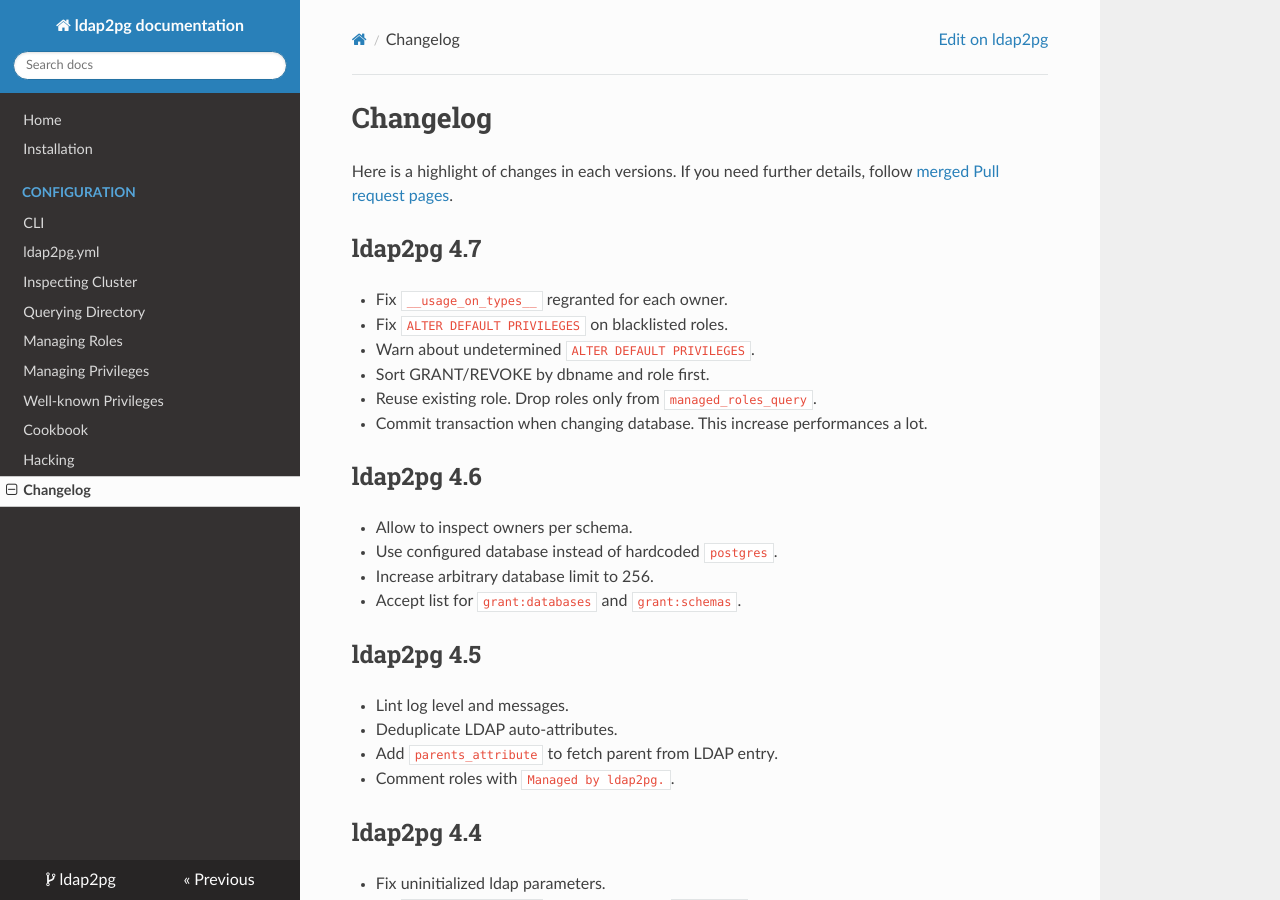
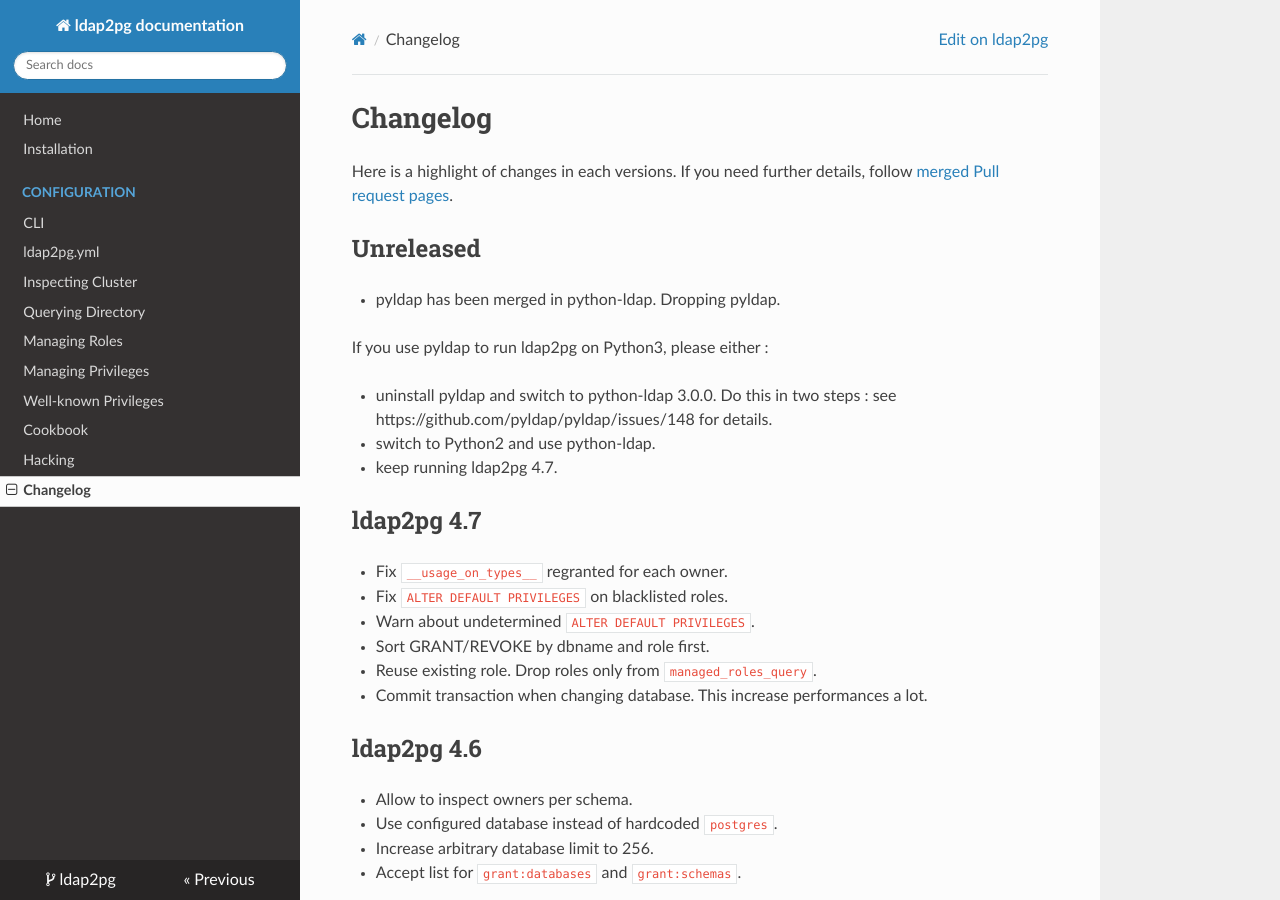
Before and after one commit to dalibo/ldap2pg, an MkDocs documentation site: the page built from docs/changelog.md, in a window 1280 px wide and 900 px high. Built offline with MkDocs 1.6.1, drawn with Linux system fonts in a browser that asks for light colours; nearby versions of some CDN libraries; old or Windows-style settings are respelled for this version of MkDocs.

Commit message:
pyldap has been merged with python-ldap

```diff
--- a/docs/changelog.md
+++ b/docs/changelog.md
@@ -5,6 +5,19 @@
 Here is a highlight of changes in each versions. If you need further details,
 follow [merged Pull request
 pages](https://github.com/dalibo/ldap2pg/pulls?utf8=%E2%9C%93&q=is%3Apr%20is%3Amerged).
+
+
+# Unreleased
+
+- pyldap has been merged in python-ldap. Dropping pyldap.
+
+
+If you use pyldap to run ldap2pg on Python3, please either :
+
+- uninstall pyldap and switch to python-ldap 3.0.0. Do this in two steps : see
+  https://github.com/pyldap/pyldap/issues/148 for details.
+- switch to Python2 and use python-ldap.
+- keep running ldap2pg 4.7.
 
 
 # ldap2pg 4.7
```
Also changed, not shown: docs/install.md (+3 -3 lines), setup.py (+6 -11 lines), 3 other files.
